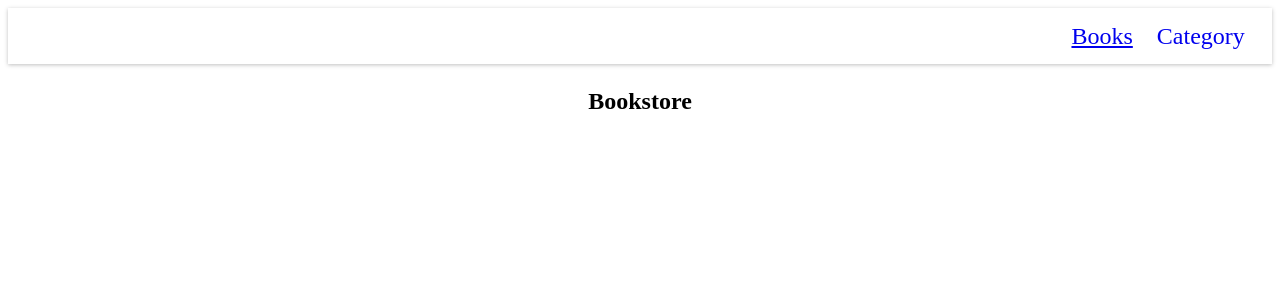
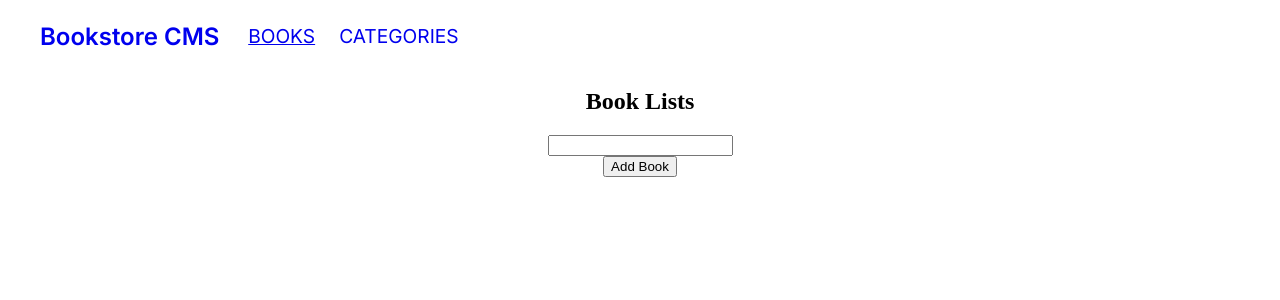
Before and after one commit to Qoosim/Bookstore-react, a React (Create React App) app: page / in a window 1280 px wide. Shown: the top 300 px of the page. Built offline with nearby package versions, Linux system fonts and the light colour scheme.

Commit message:
Add form to collect data and make the navigation text to display appropriate page

```diff
--- a/src/components/Book.js
+++ b/src/components/Book.js
@@ -2,7 +2,13 @@ import React from 'react';
 
 const Book = () => (
   <div className="App">
-    <h2>Bookstore</h2>
+    <h2>Book Lists</h2>
+    <form>
+      <div>
+        <input type="text" />
+      </div>
+      <button type="submit">Add Book</button>
+    </form>
   </div>
 );
 
--- a/src/components/Nav.css
+++ b/src/components/Nav.css
@@ -3,16 +3,25 @@
 header {
   display: flex;
   align-items: center;
-  justify-content: flex-end;
   height: 50px;
   background: #fff;
-  box-shadow: 0 1px 4px rgba(0, 0, 0, 0.25);
   margin-bottom: 1.5rem;
   padding: 0.2rem;
 }
 
+.text-logo {
+  font-size: 1.5rem;
+  font-weight: bold;
+  font-family: 'Inter', sans-serif;
+  text-decoration: none;
+  padding-right: 1.8rem;
+  padding-left: 1.8rem;
+}
+
 nav a {
-  font-size: 1.5rem;
+  font-size: 1.2rem;
   padding-right: 1.5rem;
   text-decoration: none;
+  text-transform: uppercase;
+  font-family: 'Inter', sans-serif;
 }
--- a/src/components/Nav.js
+++ b/src/components/Nav.js
@@ -9,6 +9,7 @@ const Nav = () => {
 
   return (
     <header>
+      <NavLink to="/" className="text-logo">Bookstore CMS</NavLink>
       <nav>
         <NavLink
           to="/"
@@ -20,7 +21,7 @@ const Nav = () => {
           to="/category"
           style={({ isActive }) => (isActive ? activeStyle : undefined)}
         >
-          Category
+          Categories
         </NavLink>
       </nav>
     </header>
```
